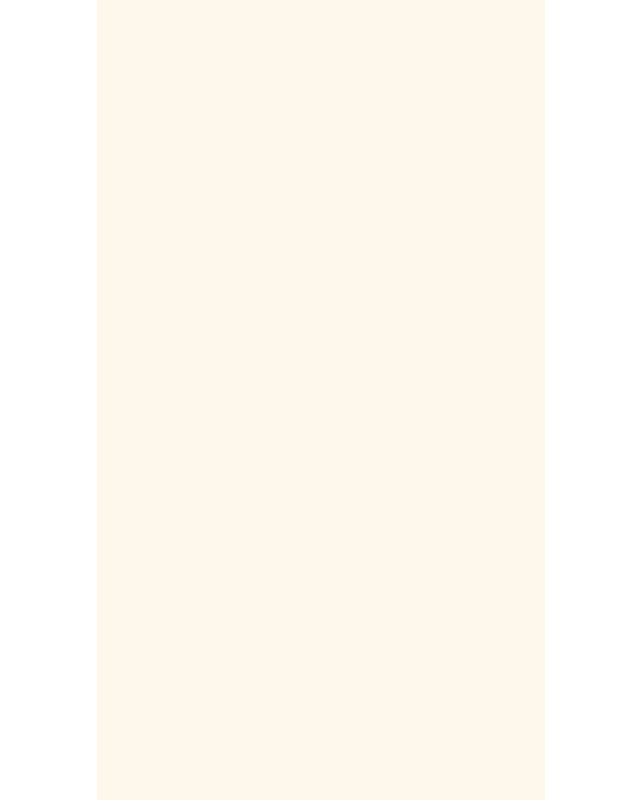
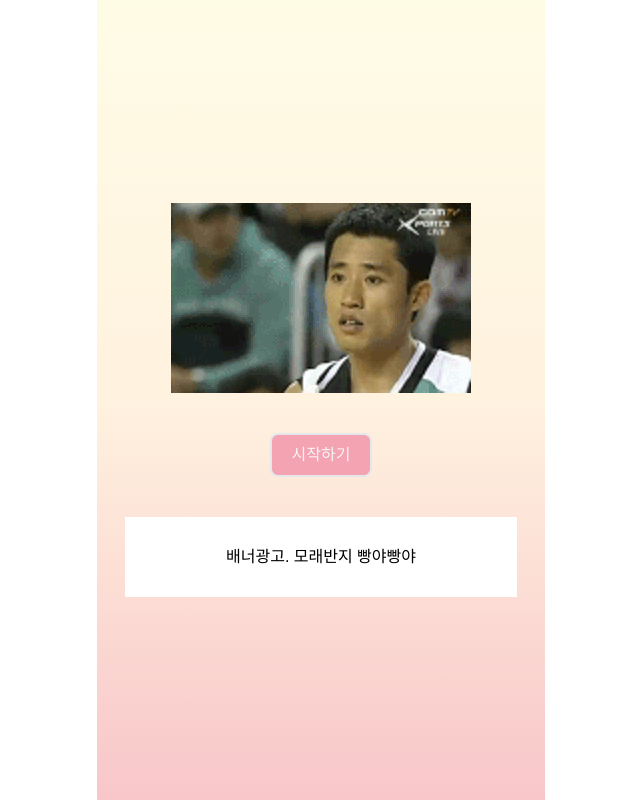
Before and after one commit to onys-programmer/hs-front-end, a Next.js app: page / in a window 1280 px wide. Shown: the whole page, without its empty margins (319-959 px from the left). Built offline with nearby package versions, Linux system fonts and the light colour scheme; a web font is replaced by a local one.

Commit message:
feat: 🎸 main page frame apply

```diff
--- a/src/app/page.tsx
+++ b/src/app/page.tsx
@@ -1,9 +1,19 @@
-import Image from 'next/image';
+import Button from './components/Button';
 
 export default function Home() {
     return (
         <main className="">
-            <div className="relative mx-auto h-screen max-w-md bg-[#FEF7EC]"></div>
+            <div className="relative mx-auto h-screen max-w-md bg-[#FEF7EC] from-[#f8c6c9] via-[#fff2df] to-[#FFFCE6]">
+                <div className="flex h-full w-full flex-col items-center justify-center gap-10 bg-gradient-to-t px-7">
+                    <img src="/images/geori_gif.gif" alt="main animation" className="mx-auto" />
+                    <Button outlined={false} size={'large'}>
+                        시작하기
+                    </Button>
+                    <div className="mx-auto flex h-20 w-full flex-col justify-center bg-white text-center">
+                        배너광고. 모래반지 빵야빵야
+                    </div>
+                </div>
+            </div>
         </main>
     );
 }
```
Also changed, not shown: public/images/geori_gif.gif (added).
